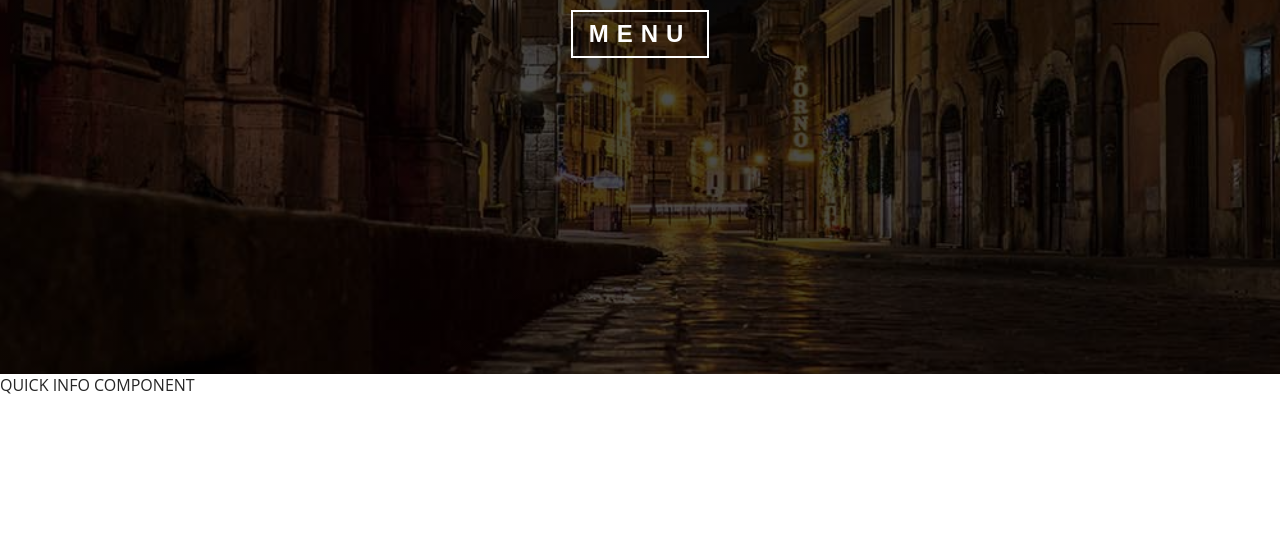
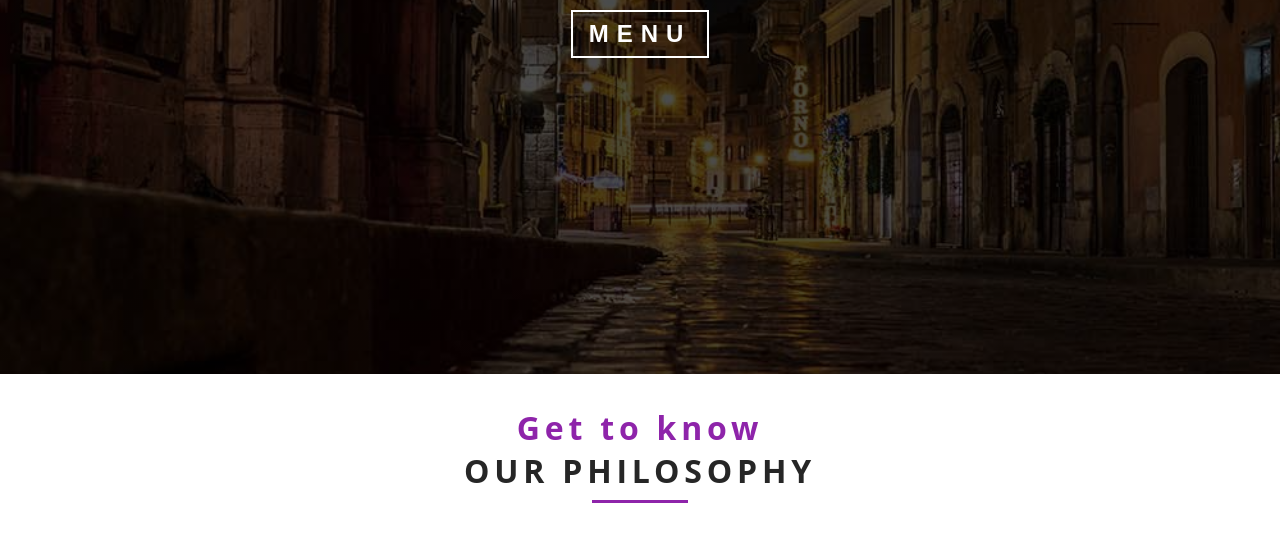
Before and after one commit to EdgardoPinto-Escalier/italian-restaurant, a Gatsby site: page / in a window 1280 px wide. Shown: the part 412-954 px from the top of the page. Before the commit the page ends 808 px from the top, so only its background shows below. Built offline with nearby package versions, Linux system fonts and the light colour scheme; Gatsby itself is replaced by a stand-in of ours.

Commit message:
Created a title component to be reused on different parts of the site

```diff
--- a/src/components/HomePageComponent/Quickinfo.js
+++ b/src/components/HomePageComponent/Quickinfo.js
@@ -1,11 +1,12 @@
-import React, { Component } from 'react'
+import React, { Component } from 'react';
+import { Section, Title } from "../../utilities";
 
 export default class Quickinfo extends Component {
   render() {
     return (
-      <div>
-        QUICK INFO COMPONENT
-      </div>
-    )
+      <Section>
+        <Title message="Get to know" title="Our Philosophy" />
+      </Section>
+    );
   }
 }
--- /dev/null
+++ b/src/utilities/Section.js
@@ -0,0 +1,7 @@
+import styled from "styled-components";
+
+export const Section = styled.section`
+padding: 2rem 0;
+width: 90vw;
+margin: 0 auto;
+`
--- /dev/null
+++ b/src/utilities/Title.js
@@ -0,0 +1,41 @@
+import React from 'react';
+import styled from "styled-components";
+import { styles } from "../utilities";
+
+export function Title({title, message}) {
+  return (
+    <TitleWrapper>
+      <h3 className="message">{ message }</h3>
+      <h1 className="title">{ title }</h1>
+      <div className="underline"></div>
+    </TitleWrapper>
+  )
+}
+
+
+Title.defaultProps = {
+  message: 'our message',
+  title: 'our title',
+}
+
+const TitleWrapper = styled.div`
+  text-align: center;
+  .message {
+    ${styles.letterSpacing({ spacing: "0.3rem" })};
+    font-size: 2rem;
+    color: ${styles.colors.purple};
+  }
+
+  .title {
+    ${styles.letterSpacing({ spacing: "0.3rem" })};
+    font-size: 2rem;
+    text-transform: uppercase;
+  }
+
+  .underline {
+    width: 6rem;
+    height: 0.2rem;
+    background: ${styles.colors.purple};
+    margin: 0.5rem auto;
+  }
+`;
--- a/src/utilities/index.js
+++ b/src/utilities/index.js
@@ -1,7 +1,9 @@
 import * as styles from "./styles";
 import { HomeHeader, PageHeader } from "./Header";
 import Banner from "./Banner";
-import { BannerButton } from "./Button"
+import { BannerButton } from "./Button";
+import { Section } from "./Section";
+import { Title } from "./Title";
 
 
 
@@ -9,4 +11,4 @@ import { BannerButton } from "./Button"
 
 
 
-export { styles, HomeHeader, PageHeader, Banner, BannerButton }
+export { styles, HomeHeader, PageHeader, Banner, BannerButton, Section, Title }
```
